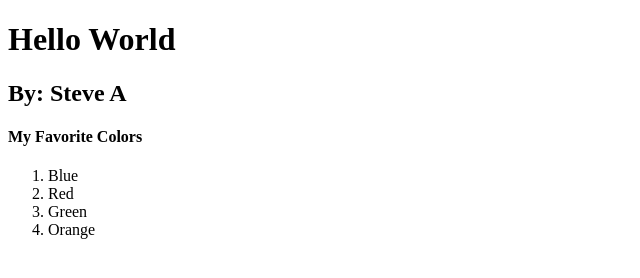
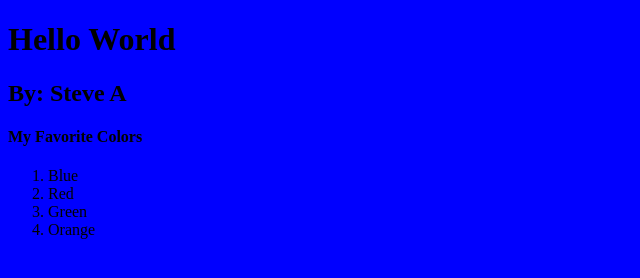
Before and after one commit to steveagboola/hello_worldBrian, a plain HTML site: page index.html in a window 1280 px wide. Shown: the whole page, without its empty margins (0-640 px from the left). Drawn offline with Linux system fonts and the light colour scheme.

Commit message:
Added BackgroundColor

```diff
--- a/index.html
+++ b/index.html
@@ -4,6 +4,7 @@
         <meta charset="UTF-8">
         <meta name="viewport" content="width=device-width, initial-scale=1.0">
         <title>Day 1 Hello World</title>
+        <link rel="stylesheet" href="./main.css">
     </head>
     <body>
         <h1>Hello World</h1>
--- /dev/null
+++ b/main.css
@@ -0,0 +1,3 @@
+body{
+    background-color: blue;
+}
```
